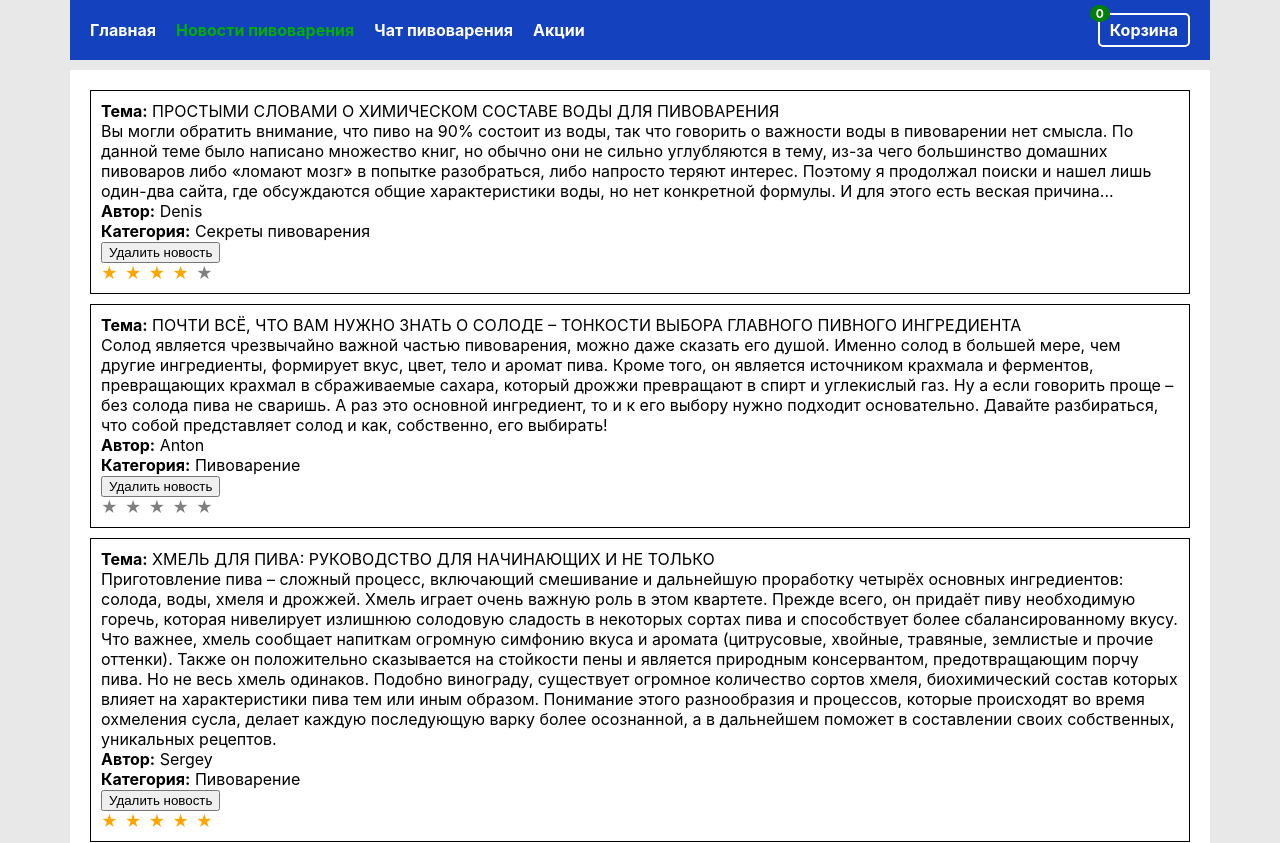
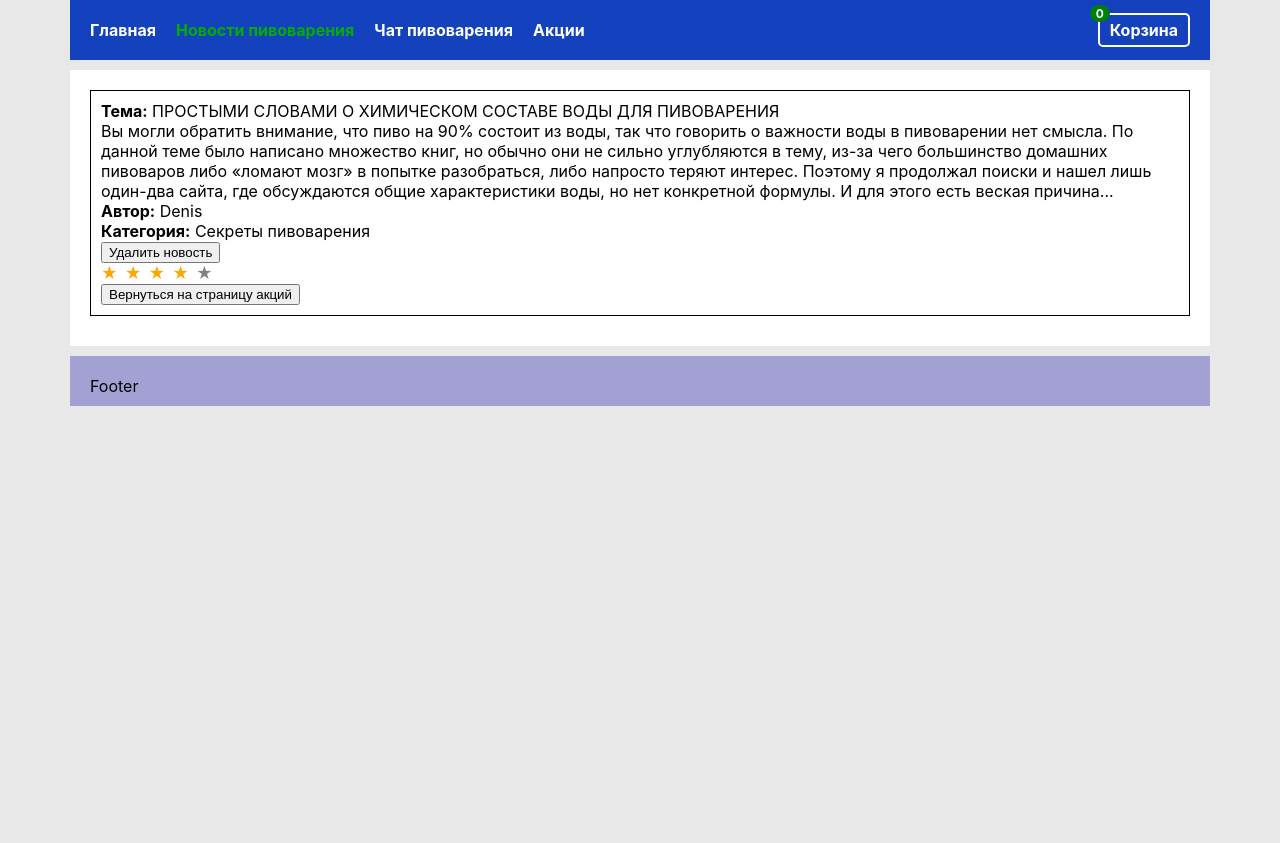
Before and after one commit to wilderedin5/beer-magazine-page, a React (Create React App) app: page /news/1 in a window 1280 px wide. Shown: the top 843 px of the page. After the commit the page ends 800 px from the top, so only its background shows below. Built offline with nearby package versions, Linux system fonts and the light colour scheme.

Commit message:
Возможность открывать новости

```diff
--- a/src/App.js
+++ b/src/App.js
@@ -18,7 +18,7 @@ const App = () => {
         </div>
         <div className={style.content}>
             <Route path="/cart" render={() => <CartContainer /> } />
-            <Route path="/news" render={() => <NewsContainer /> } />
+            <Route path="/news/:id?" render={() => <NewsContainer /> } />
             <Route path="/chat" render={() => <ChatContainer /> } />
             <Route path="/share/:id?" render={() => <SharesContainer /> } />
             <Route exact path="/" render={() => <ProductPageContainer /> } />
--- a/src/Components/News/News.jsx
+++ b/src/Components/News/News.jsx
@@ -1,19 +1,25 @@
 import React from 'react';
 import OneNews from './OneNews/OneNews';
 import NewsForm from './NewsForm/NewsForm';
-import {v4} from 'uuid';
+import { v4 } from 'uuid';
 
 const News = (props) => {
+    const newsId = props.match.params.id;
     const onSubmit = (formData) => {
-        props.addNews(v4(),formData.newsText,formData.theme,formData.authorName,formData.category)
+        props.addNews(v4(), formData.newsText, formData.theme, formData.authorName, formData.category)
     }
 
     return (
         <div>
-            {
+            {!newsId ?
                 props.news.map(news => <OneNews {...news} deleteNews={props.deleteNews} totalStars={props.totalStars} changeNewsRating={props.changeNewsRating} />)
+                :
+                props.news.filter(news => newsId === String(news.id)).map(news => <OneNews {...news} newsOpened={newsId}
+                    deleteNews={props.deleteNews} totalStars={props.totalStars} changeNewsRating={props.changeNewsRating} />)
             }
-            <NewsForm onSubmit={onSubmit} />
+            {!newsId &&
+                <NewsForm onSubmit={onSubmit} />
+            }
         </div>
     )
 }
--- a/src/Components/News/NewsContainer.jsx
+++ b/src/Components/News/NewsContainer.jsx
@@ -1,6 +1,8 @@
 import { connect } from 'react-redux';
 import News from './News';
 import { deleteNews,addNews,changeNewsRating } from '../../redux/news-reducer';
+import { compose } from 'redux';
+import { withRouter } from 'react-router-dom';
 
 const mapStateToProps = (state) => {
     return {
@@ -9,4 +11,7 @@ const mapStateToProps = (state) => {
     }
 }
 
-export default connect(mapStateToProps,{deleteNews,addNews,changeNewsRating})(News);
+export default compose(
+    withRouter,
+    connect(mapStateToProps,{deleteNews,addNews,changeNewsRating})
+)(News);
--- a/src/Components/News/OneNews/OneNews.jsx
+++ b/src/Components/News/OneNews/OneNews.jsx
@@ -1,6 +1,7 @@
 import React from 'react';
 import style from './OneNews.module.scss';
 import Stars from './Stars/Stars';
+import { NavLink } from 'react-router-dom';
 
 const OneNews = (props) => {
     return (
@@ -11,6 +12,15 @@ const OneNews = (props) => {
             <div><b>Категория:</b> {props.category}</div>
             <button onClick={() => props.deleteNews(props.id)}>Удалить новость</button>
             <Stars id={props.id} starSelected={props.starSelected} totalStars={props.totalStars} changeNewsRating={props.changeNewsRating} />
+            { !props.newsOpened ?
+                <NavLink to={`/news/${props.id}`}>
+                    <button>Перейти на страницу акции</button>
+                </NavLink>
+                :
+                <NavLink to="/news">
+                    <button>Вернуться на страницу акций</button>
+                </NavLink>
+            }
         </div>
     )
 }
--- a/src/Components/Shares/Shares.jsx
+++ b/src/Components/Shares/Shares.jsx
@@ -3,13 +3,13 @@ import Share from './Share/Share';
 import style from './Shares.module.scss';
 
 const Shares = (props) => {
-    const shareId = Number(props.match.params.id);
+    const shareId = props.match.params.id;
     return (
         <div className={style.shares}>
             { !shareId ?
                 props.shares.map(share => <Share {...share} />)
                 :
-                props.shares.filter(share => share.id === shareId).map(share => <Share {...share} shareOpened={shareId} />)
+                props.shares.filter(share => String(share.id) === shareId).map(share => <Share {...share} shareOpened={shareId} />)
             }
         </div>
     )
```
